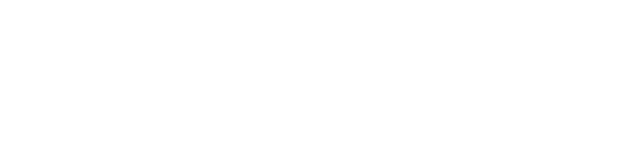
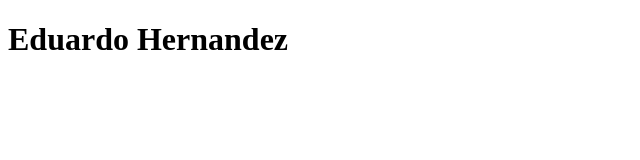
Before and after one commit to ehernandez-2021591/IN5AM_2022, a plain HTML site: page index.html in a window 1280 px wide. Shown: the whole page, without its empty margins (0-640 px from the left). Drawn offline with Linux system fonts and the light colour scheme.

Commit message:
Se agrego un titulo con mi nombre

```diff
--- a/index.html
+++ b/index.html
@@ -6,5 +6,7 @@
     <meta name="viewport" content="width=device-width, initial-scale=1.0" />
     <title>Primer Programa En GIT</title>
   </head>
-  <body></body>
+  <body>
+    <h1>Eduardo Hernandez</h1>
+  </body>
 </html>
```
